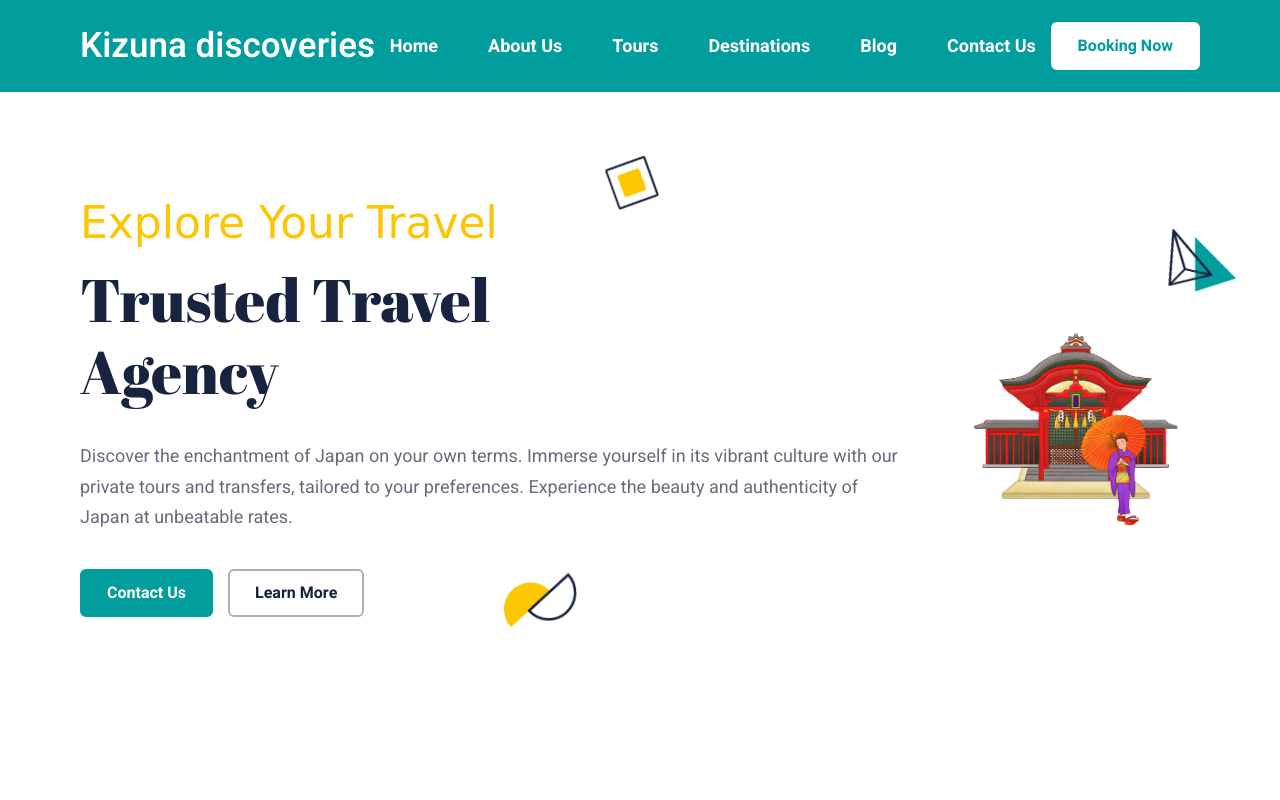
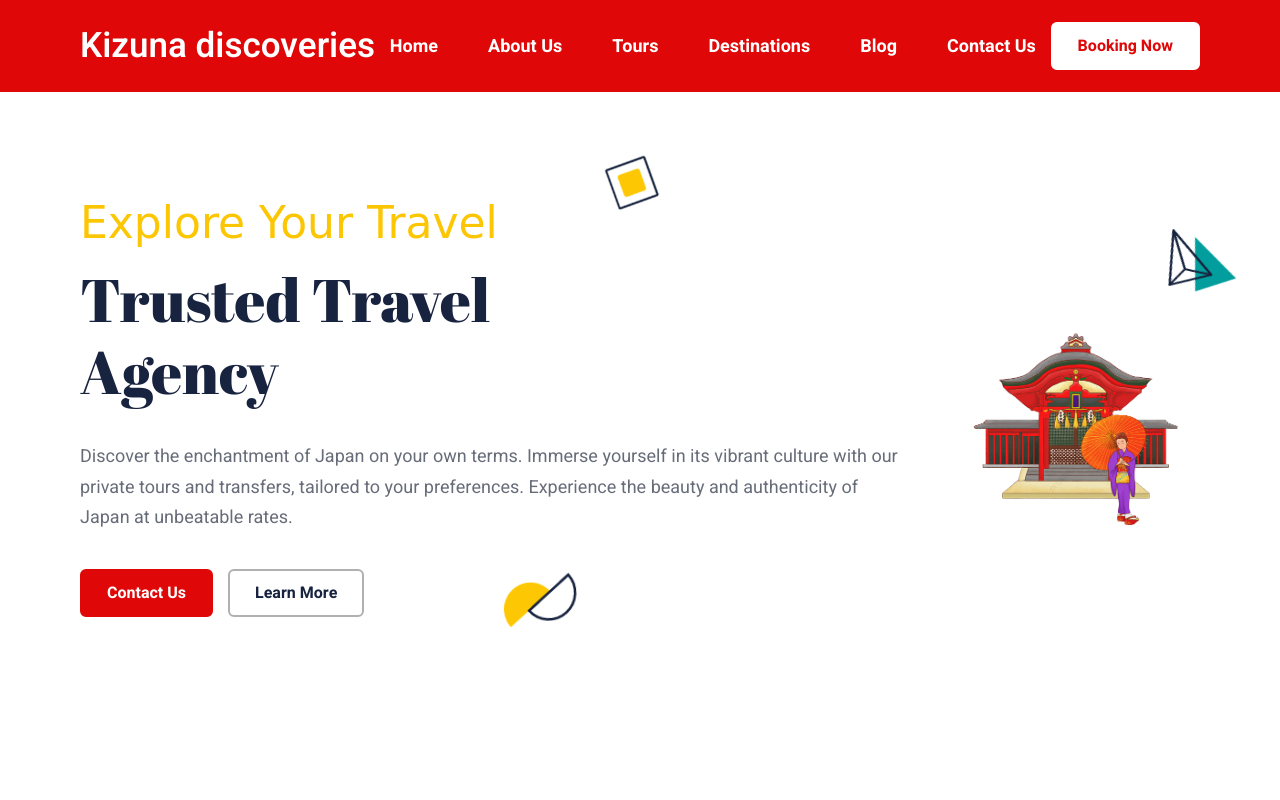
Before and after one commit to br0wnb0y/kizunadiscoveries, a plain HTML site: page index.html in a window 1280 px wide. Shown: the top 800 px of the page. Drawn offline with nearby package versions, Linux system fonts and the light colour scheme; a web font is replaced by a local one.

Commit message:
color
v2

```diff
--- a/assets/css/style.css
+++ b/assets/css/style.css
@@ -21,7 +21,7 @@
    */
 
   --battleship-gray: hsl(0, 0%, 53%);
-  --viridian-green: hsl(180, 98%, 31%);
+  --viridian-green: hsl(0, 94%, 45%);
   --silver-chalice: hsl(0, 0%, 69%);
   --mikado-yellow: hsl(47, 98%, 50%);
   --granite-gray: hsl(0, 0%, 40%);
```
